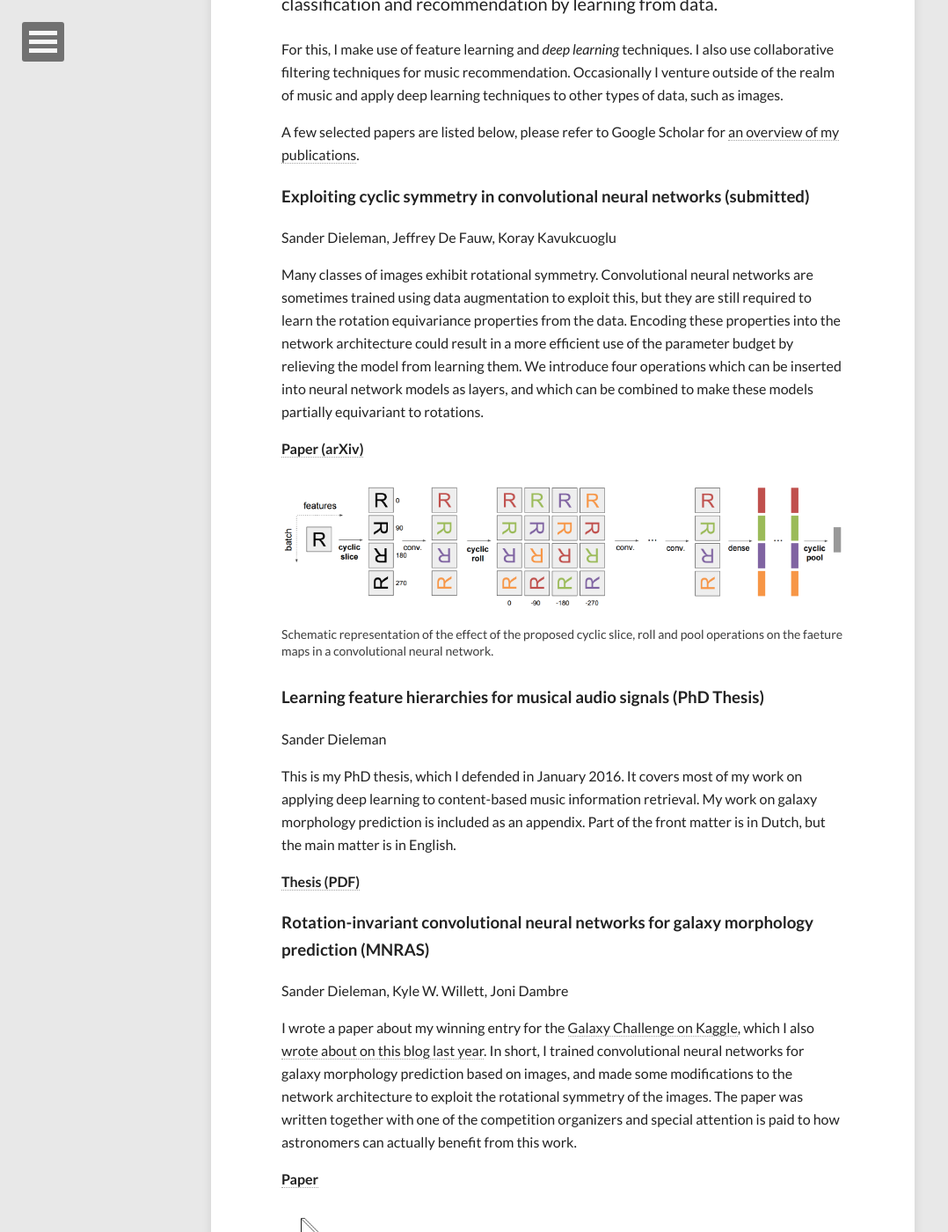
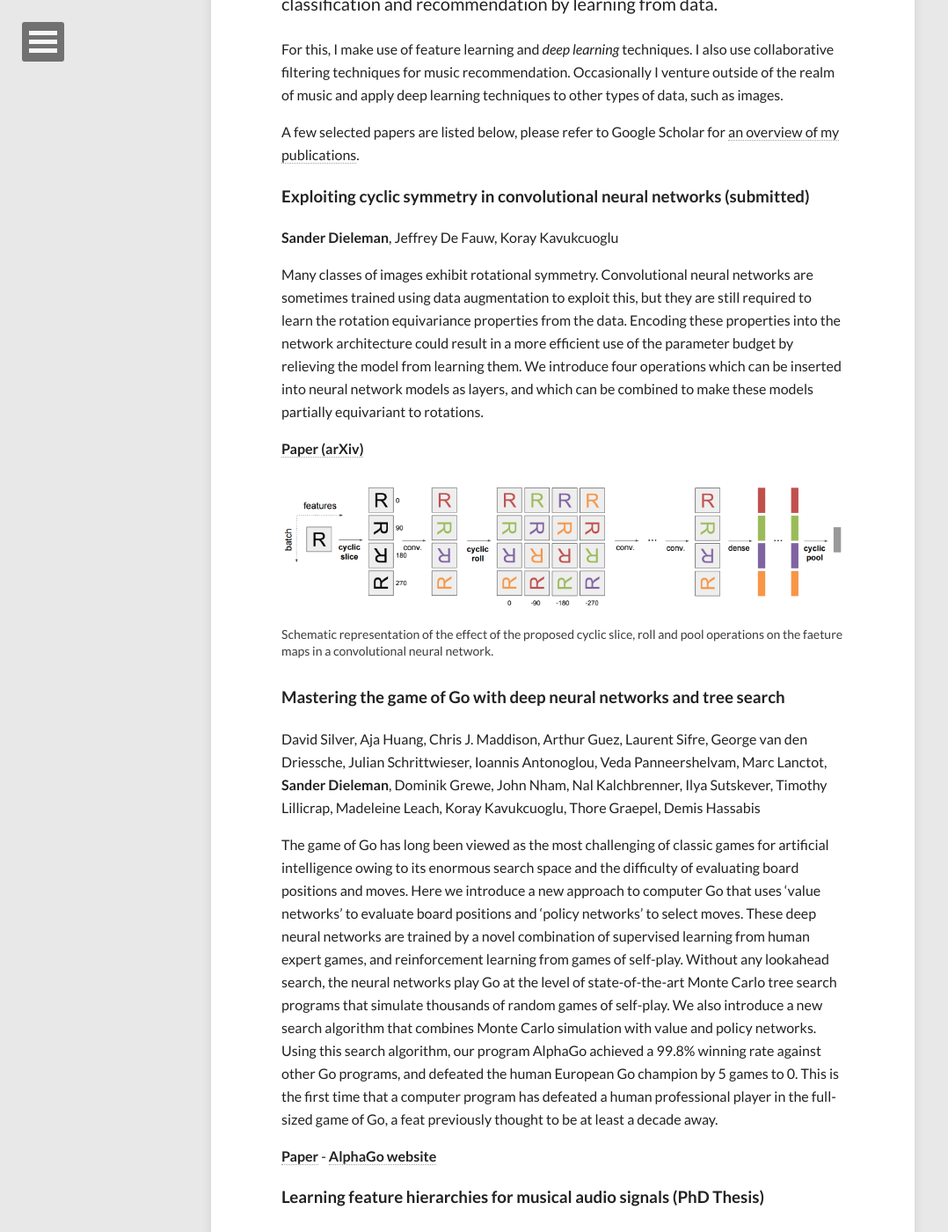
Before and after one commit to benanne/benanne.github.io, a Jekyll site: the page built from research.md, in a window 1280 px wide and 1400 px high, scrolled down 581 px. Shown: the whole window at 88% size, without its empty margins (0-1078 px from the left). Built offline with Jekyll 4.4.1, drawn with Linux system fonts in a browser that asks for light colours; nearby versions of some CDN libraries; some of the changed text lies outside the part shown.

Commit message:
add Go to research page

```diff
--- a/research.md
+++ b/research.md
@@ -19,7 +19,7 @@ A few selected papers are listed below, please refer to Google Scholar for [an o
 
 ### Exploiting cyclic symmetry in convolutional neural networks (submitted)
 
-Sander Dieleman, Jeffrey De Fauw, Koray Kavukcuoglu
+**Sander Dieleman**, Jeffrey De Fauw, Koray Kavukcuoglu
 
 Many classes of images exhibit rotational symmetry. Convolutional neural networks are sometimes trained using data augmentation to exploit this, but they are still required to learn the rotation equivariance properties from the data. Encoding these properties into the network architecture could result in a more efficient use of the parameter budget by relieving the model from learning them. We introduce four operations which can be inserted into neural network models as layers, and which can be combined to make these models partially equivariant to rotations.
 
@@ -30,11 +30,17 @@ Many classes of images exhibit rotational symmetry. Convolutional neural network
     <figcaption>Schematic representation of the effect of the proposed cyclic slice, roll and pool operations on the faeture maps in a convolutional neural network.</figcaption>
 </figure>
 
+### Mastering the game of Go with deep neural networks and tree search
 
+David Silver, Aja Huang, Chris J. Maddison, Arthur Guez, Laurent Sifre, George van den Driessche, Julian Schrittwieser, Ioannis Antonoglou, Veda Panneershelvam, Marc Lanctot, **Sander Dieleman**, Dominik Grewe, John Nham, Nal Kalchbrenner, Ilya Sutskever, Timothy Lillicrap, Madeleine Leach, Koray Kavukcuoglu, Thore Graepel, Demis Hassabis
+
+The game of Go has long been viewed as the most challenging of classic games for artificial intelligence owing to its enormous search space and the difficulty of evaluating board positions and moves. Here we introduce a new approach to computer Go that uses ‘value networks’ to evaluate board positions and ‘policy networks’ to select moves. These deep neural networks are trained by a novel combination of supervised learning from human expert games, and reinforcement learning from games of self-play. Without any lookahead search, the neural networks play Go at the level of state-of-the-art Monte Carlo tree search programs that simulate thousands of random games of self-play. We also introduce a new search algorithm that combines Monte Carlo simulation with value and policy networks. Using this search algorithm, our program AlphaGo achieved a 99.8% winning rate against other Go programs, and defeated the human European Go champion by 5 games to 0. This is the first time that a computer program has defeated a human professional player in the full-sized game of Go, a feat previously thought to be at least a decade away.
+
+[**Paper**](http://www.nature.com/nature/journal/v529/n7587/full/nature16961.html) - [**AlphaGo website**](http://deepmind.com/alpha-go.html)
 
 ### Learning feature hierarchies for musical audio signals (PhD Thesis)
 
-Sander Dieleman
+**Sander Dieleman**
 
 This is my PhD thesis, which I defended in January 2016. It covers most of my work on applying deep learning to content-based music information retrieval. My work on galaxy morphology prediction is included as an appendix. Part of the front matter is in Dutch, but the main matter is in English.
 
@@ -44,11 +50,11 @@ This is my PhD thesis, which I defended in January 2016. It covers most of my wo
 
 ### Rotation-invariant convolutional neural networks for galaxy morphology prediction (MNRAS)
 
-Sander Dieleman, Kyle W. Willett, Joni Dambre
+**Sander Dieleman**, Kyle W. Willett, Joni Dambre
 
 I wrote a paper about my winning entry for the [Galaxy Challenge on Kaggle](http://www.kaggle.com/c/galaxy-zoo-the-galaxy-challenge), which I also [wrote about on this blog last year](http://benanne.github.io/2014/04/05/galaxy-zoo.html). In short, I trained convolutional neural networks for galaxy morphology prediction based on images, and made some modifications to the network architecture to exploit the rotational symmetry of the images. The paper was written together with one of the competition organizers and special attention is paid to how astronomers can actually benefit from this work.
 
-[**Paper**](http://mnras.oxfordjournals.org/content/450/2/1441)
+[**Paper**](http://mnras.oxfordjournals.org/content/450/2/1441) - [**Paper (arXiv)**](http://arxiv.org/abs/1503.07077)
 
 <figure>
     <a href="/images/architecture.png"><img src="/images/architecture.png" alt="Schematic diagram of the architecture of a convolutional network designed to exploit rotational symmetry in images of galaxies."></a>
@@ -59,7 +65,7 @@ I wrote a paper about my winning entry for the [Galaxy Challenge on Kaggle](http
 
 ### End-to-end learning for music audio (ICASSP 2014)
 
-Sander Dieleman, Benjamin Schrauwen
+**Sander Dieleman**, Benjamin Schrauwen
 
 Content-based music information retrieval tasks have traditionally been solved using engineered features and shallow processing architectures. In recent years, there has been increasing interest in using feature learning and deep architectures instead, thus reducing the required engineering
 effort and the need for prior knowledge. However, this new approach typically still relies on mid-level representations of music audio, e.g. spectrograms, instead of raw audio signals. In this paper, we investigate whether it is possible to train convolutional neural networks directly on raw audio signals. The networks are able to autonomously discover frequency decompositions from raw audio, as well as phase- and translation-invariant feature representations.
@@ -78,7 +84,7 @@ effort and the need for prior knowledge. However, this new approach typically st
 
 ### Deep content-based music recommendation (NIPS 2013)
 
-Aäron van den Oord, Sander Dieleman, Benjamin Schrauwen
+Aäron van den Oord, **Sander Dieleman**, Benjamin Schrauwen
 
 The collaborative filtering approach to music recommendation suffers from the cold start problem: it fails when no listening data is available, so it is not effective for recommending new and unpopular songs. In this paper, we use a latent factor model for recommendation, and predict the latent factors from music audio when they cannot be obtained from listening data, using a deep convolutional neural network. Predicted latent factors produce sensible recommendations, despite the fact that there is a large semantic gap between the characteristics of a song that affect user preference and the corresponding audio signal.
 
@@ -93,7 +99,7 @@ The collaborative filtering approach to music recommendation suffers from the co
 
 ### Multiscale approaches to music audio feature learning (ISMIR 2013)
 
-Sander Dieleman, Benjamin Schrauwen
+**Sander Dieleman**, Benjamin Schrauwen
 
 Recent results in feature learning indicate that simple algorithms such as K-means can be very effective, sometimes surpassing more complicated approaches based on restricted Boltzmann machines, autoencoders or sparse coding. Furthermore, there has been increased interest in multiscale representations of music audio recently. Such representations are more versatile because music audio exhibits structure on multiple timescales, which are relevant for different MIR tasks to varying degrees. We develop and compare three approaches to multiscale audio feature learning using the spherical K-means algorithm.
 
```
